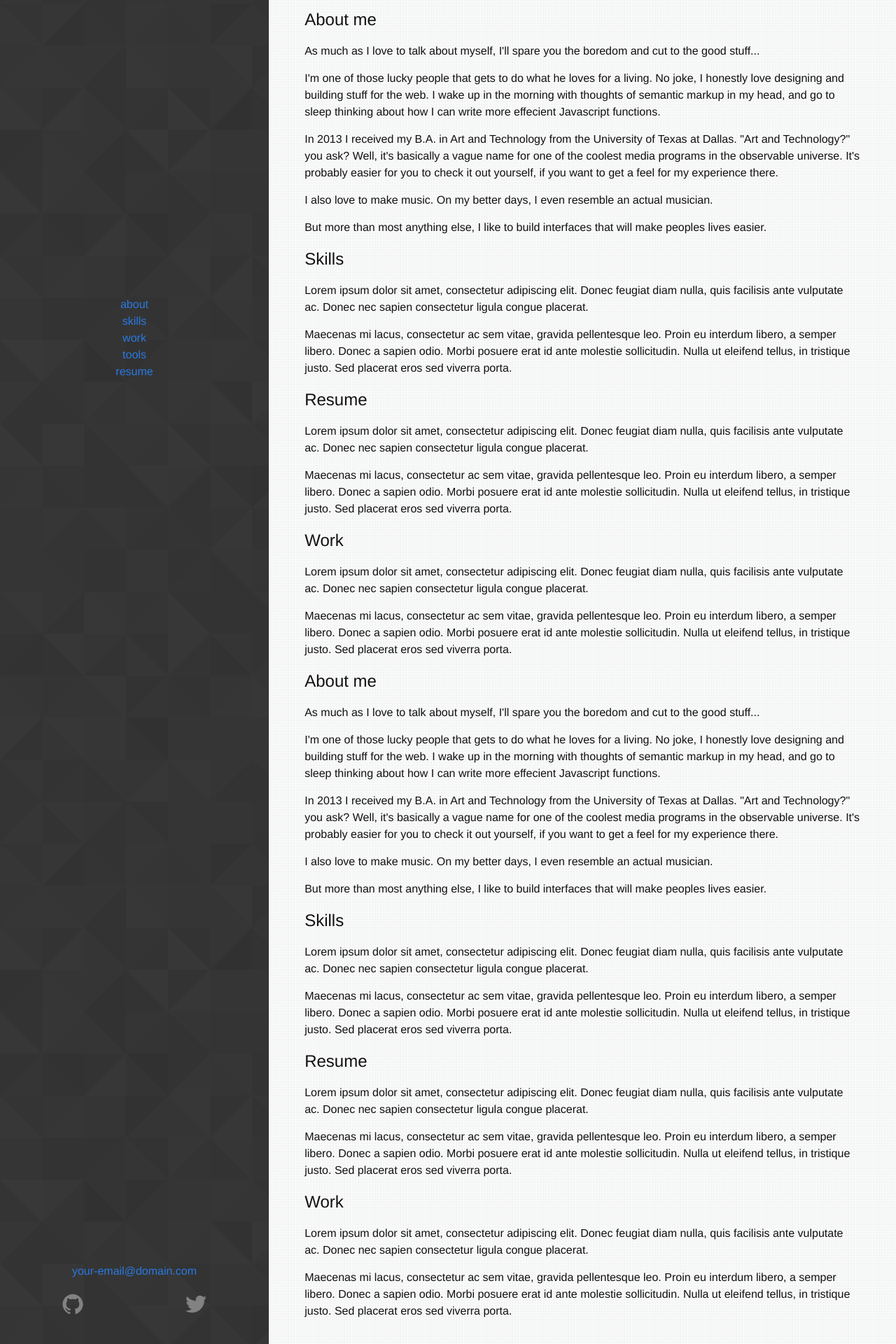
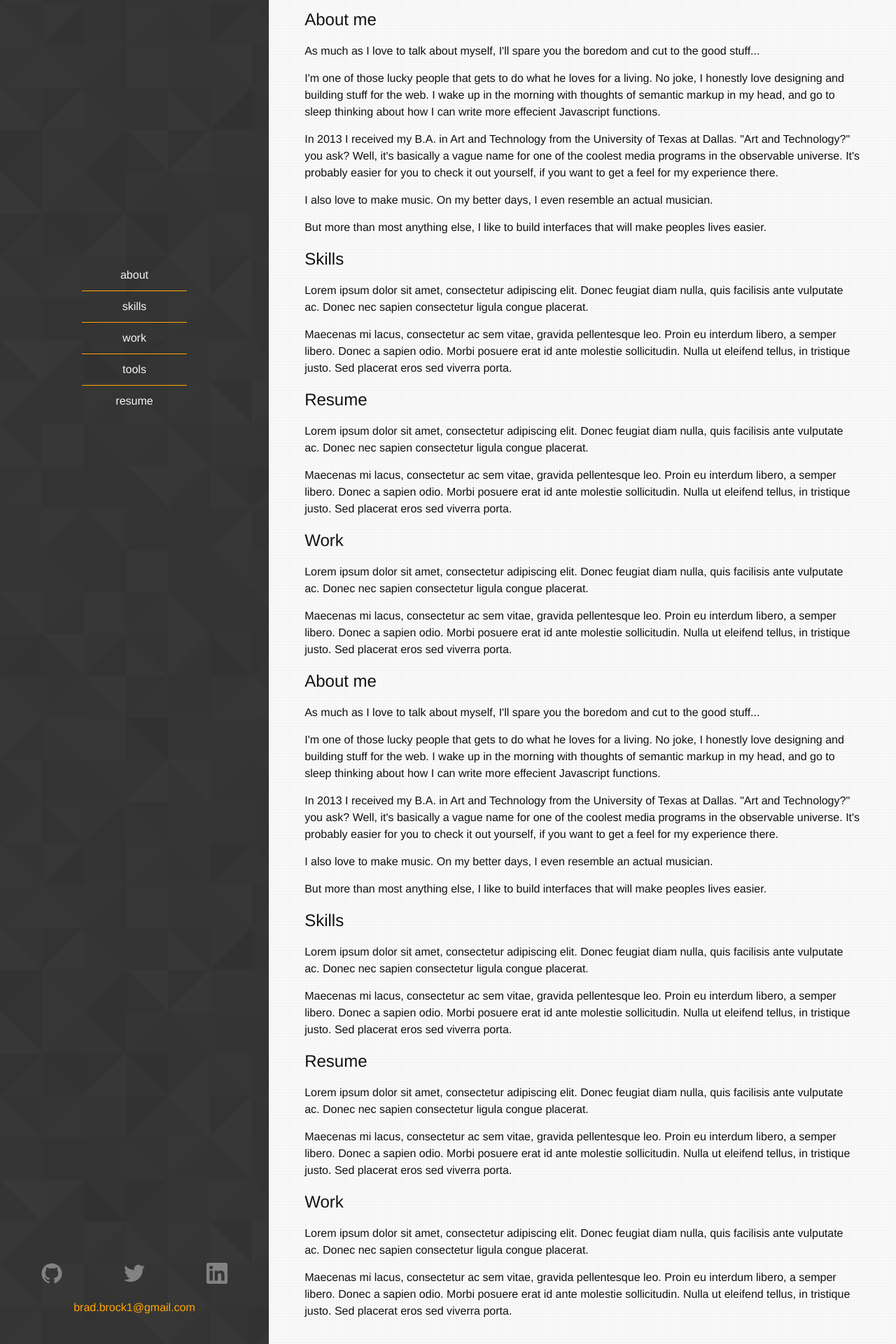
Before and after one commit to Spyrojoe/VBT4.1, a Jekyll site: the page built from index.html, in a window 1280 px wide. Shown: the part 955-2875 px from the top of the page at 70% size. Built offline with Jekyll 4.4.1, drawn with Linux system fonts in a browser that asks for light colours.

Commit message:
Added styles for sidebar elements, linkedin icon added to footer.

```diff
--- a/_config.yml
+++ b/_config.yml
@@ -7,15 +7,16 @@
 
 # Site settings
 title: Very Brad Things
-email: your-email@domain.com
+email: brad.brock1@gmail.com
 description: > # this means to ignore newlines until "baseurl:"
   Write an awesome description for your new site here. You can edit this
   line in _config.yml. It will appear in your document head meta (for
   Google search results) and in your feed.xml site description.
 baseurl: "" # the subpath of your site, e.g. /blog
 url: "http://yourdomain.com" # the base hostname & protocol for your site
-twitter_username: verybradthings
-github_username:  verybradthings
+twitter_username:  verybradthings
+github_username:   verybradthings
+linkedin_username: brad.brock1@gmail.com
 
 # Build settings
 markdown: kramdown
--- a/_includes/footer.html
+++ b/_includes/footer.html
@@ -1,5 +1,4 @@
 <footer>
-	<a href="mailto:{{ site.email }}">{{ site.email }}</a>
 	<ul class="social-media-list">
 		{% if site.github_username %}
 		<li>
@@ -11,5 +10,11 @@
 		{% include icon-twitter.html %}
 		</li>
 		{% endif %}
+		{% if site.linkedin_username %}
+		<li>
+		{% include icon-linkedin.html %}
+		</li>
+		{% endif %}
 	</ul>
+	<a href="mailto:{{ site.email }}">{{ site.email }}</a>
 </footer>
--- a/_includes/header.html
+++ b/_includes/header.html
@@ -4,7 +4,7 @@
 		<div class="intro">
 			<p>Hi I'm</p>
 			<h1>Brad Brock</h1>
-			<p>A web developer and designer in Dallas</p>
+			<p>A web developer and designer in&nbsp;Dallas</p>
 		</div>
 		<nav>
 			<a href="#">about</a>
--- /dev/null
+++ b/_includes/icon-linkedin.html
@@ -0,0 +1 @@
+<a href="https://linkedin.com/{{ include.username }}"><span class="icon icon--linkedin">{% include icon-linkedin.svg %}</span><span class="username">{{ include.username }}</span></a>
--- a/_sass/_footer.scss
+++ b/_sass/_footer.scss
@@ -4,6 +4,7 @@ footer{
 	> a{
 		display: block;
 		margin-bottom: 20px;
+		color: $orange;
 	}
 
 	ul{
--- a/_sass/_header.scss
+++ b/_sass/_header.scss
@@ -30,6 +30,17 @@
             display: flex;
             flex-flow: column nowrap;
             align-items: center;
+            text-align: center;
+
+            a{
+                min-width: 150px;
+                padding: 10px 0;
+                border-bottom: 1px $orange solid;
+                color: $white;
+            }
+            a:last-child{
+                border-bottom: 0;
+            }
         }
     }
 }
```
Also changed, not shown: _includes/icon-linkedin.svg (added).
